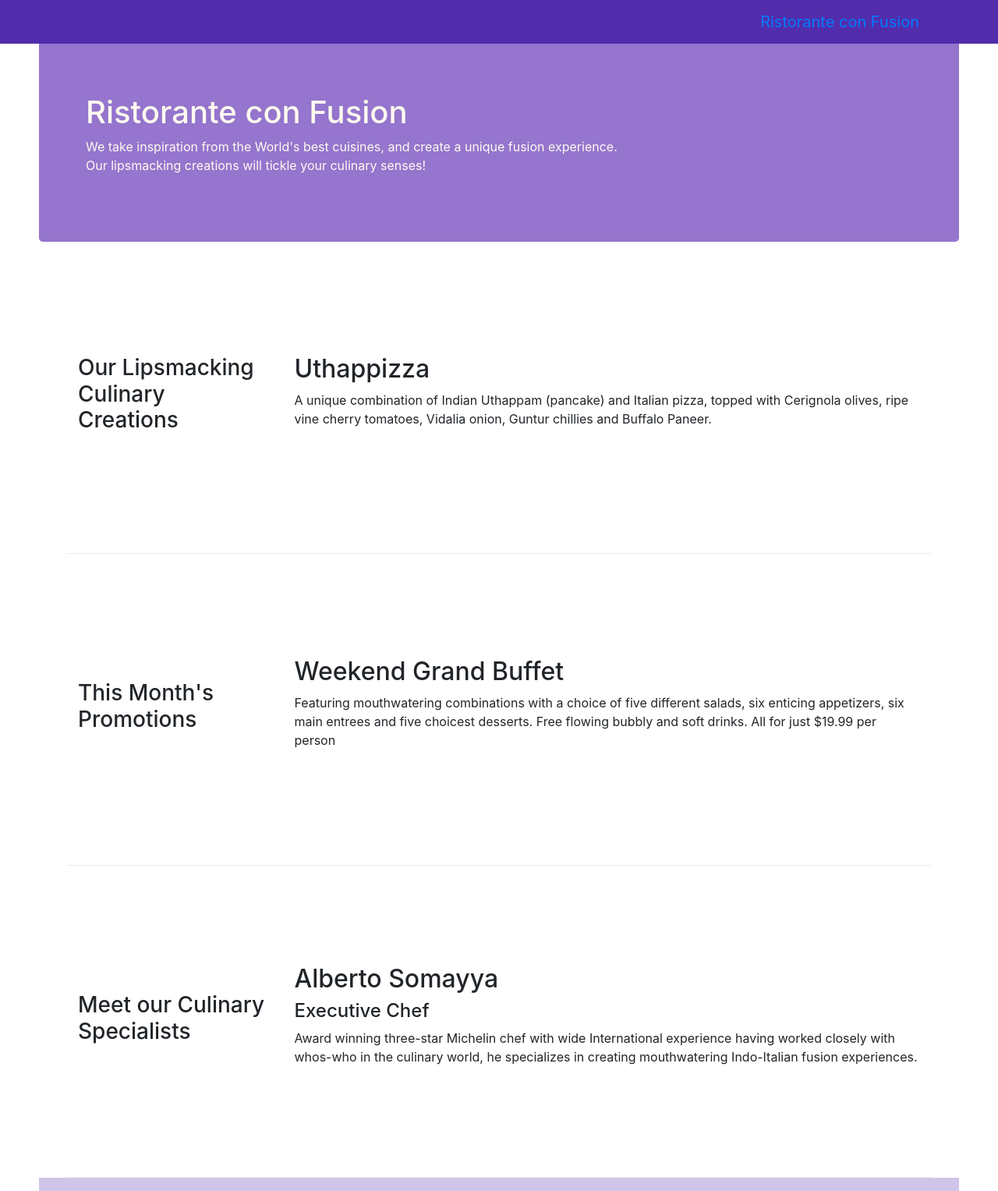
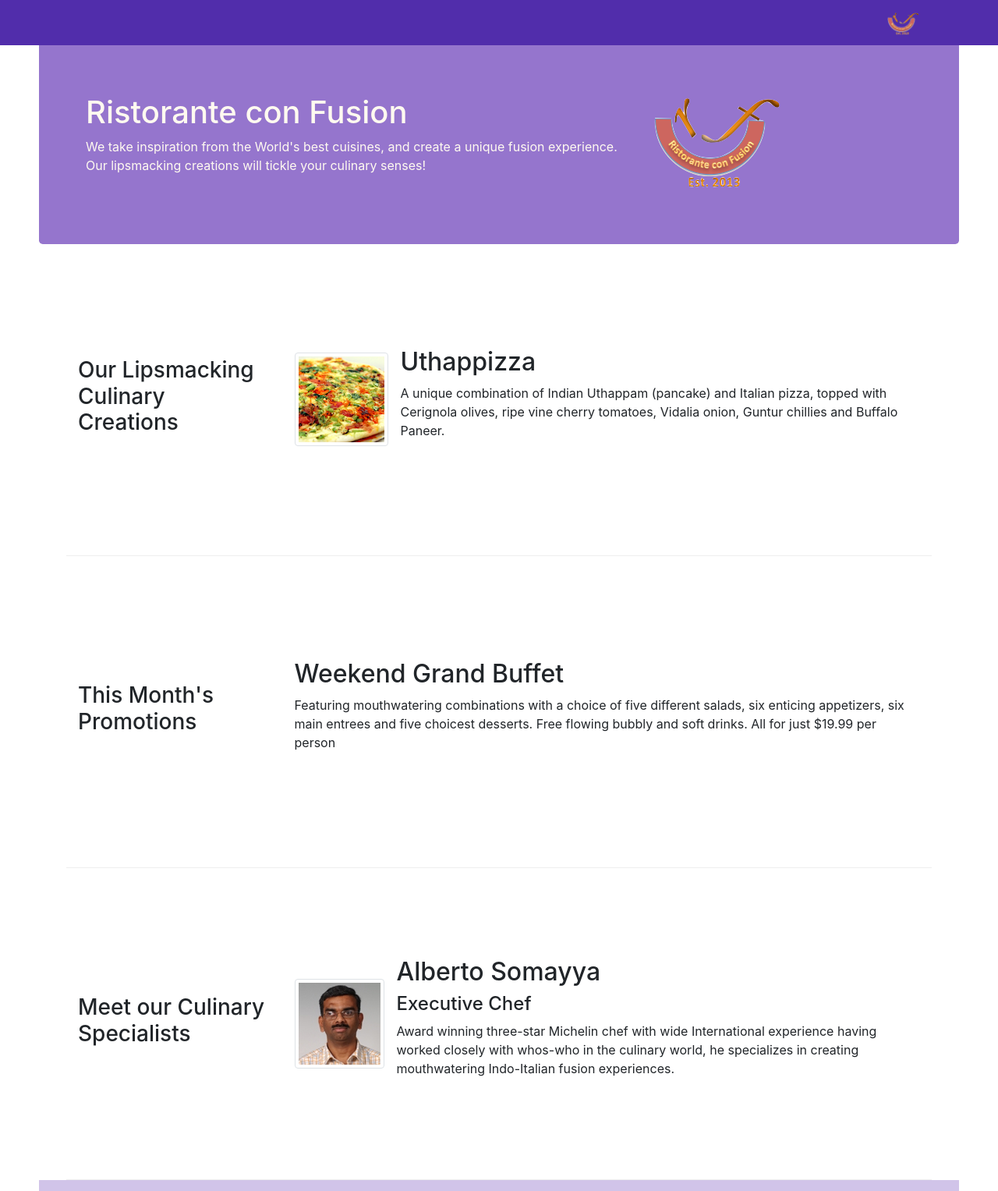
Before and after one commit to Shadmanwaris/conFusion, a website: page index.html in a window 1280 px wide. Shown: the top 1527 px of the page at 78% size. Drawn offline with nearby package versions, Linux system fonts and the light colour scheme.

Commit message:
images and media

```diff
--- a/index.html
+++ b/index.html
@@ -25,7 +25,7 @@
                 <span class="navbar-toggler-icon"></span>
             </button>
 
-            <a class="navbar-brand" href="#">Ristorante con Fusion</a>
+            <a class="navbar-brand" href="#"><img src="img/logo.png" height="30" width="41"></a>
 
             <div class="collapse navbar-collapse" id="Navbar">
                 <ul class="navbar-nav">
@@ -45,7 +45,8 @@
                     <h1>Ristorante con Fusion</h1>
                     <p>We take inspiration from the World's best cuisines, and create a unique fusion experience. Our lipsmacking creations will tickle your culinary senses!</p>
                 </div>
-                <div class="col col-sm">
+                <div class="col col-sm align-self-center">
+                    <img src="img/logo.png" class="img-fluid">
                 </div>
             </div>
         </div>
@@ -57,8 +58,17 @@
                 <h3>Our Lipsmacking Culinary Creations</h3>
             </div>
             <div class="col-sm col-md flex-first">
-                <h2>Uthappizza</h2>
-                <p class="hidden-sm-down">A unique combination of Indian Uthappam (pancake) and Italian pizza, topped with Cerignola olives, ripe vine cherry tomatoes, Vidalia onion, Guntur chillies and Buffalo Paneer.</p>
+                <div class="media">
+                    <img class="d-flex mr-3 img-thumbnail align-self-center" src="img/uthappizza.png" alt="uthappizza">
+                    <div class="media-body">
+                        <h2 class="mt-0">Uthappizza</h2>
+                        <p class="hidden-xs-down">A unique combination of Indian Uthappam (pancake) and
+                          Italian pizza, topped with Cerignola olives, ripe vine
+                          cherry tomatoes, Vidalia onion, Guntur chillies and
+                          Buffalo Paneer.</p>
+                    </div>
+                </div>
+
             </div>
         </div>
 
@@ -78,9 +88,14 @@
                 <h3>Meet our Culinary Specialists</h3>
             </div>
             <div class="col-sm col-md flex-first">
-                <h2>Alberto Somayya</h2>
-                <h4>Executive Chef</h4>
-                <p class="hidden-sm-down">Award winning three-star Michelin chef with wide International experience having worked closely with whos-who in the culinary world, he specializes in creating mouthwatering Indo-Italian fusion experiences. </p>
+                <div class="media">
+                    <img class="d-flex mr-3 img-thumbnail align-self-center" src="img/alberto.png" alt="Alberto Somayya">
+                    <div class="media-body">
+                        <h2>Alberto Somayya</h2>
+                        <h4>Executive Chef</h4>
+                        <p class="hidden-sm-down">Award winning three-star Michelin chef with wide International experience having worked closely with whos-who in the culinary world, he specializes in creating mouthwatering Indo-Italian fusion experiences. </p>
+                    </div>
+                </div>
             </div>
         </div>
     </div>
```
Also changed, not shown: aboutus.html (+5 -2 lines), contactus.html (+5 -2 lines), img/alberto.png (added), img/buffet.png (added), img/logo.png (added), img/uthappizza.png (added), 1 other file.
